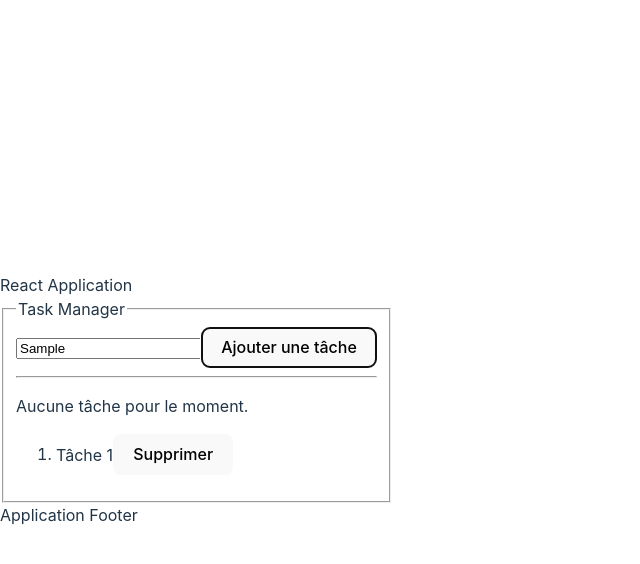
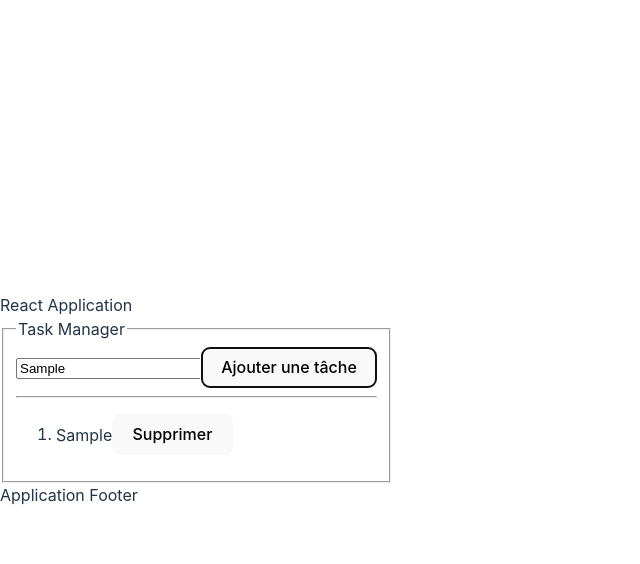
Before and after one commit to marieDLV/1.decouverte, a React (Vite) app: page / in a window 1280 px wide. Both pictures are taken after typing "Sample" into the empty fields and a click on the button "Ajouter une tâche". Shown: the top 564 px of the page, without its empty margins (0-640 px from the left). Built offline with nearby package versions, Linux system fonts and the light colour scheme.

Commit message:
Affichage dynamique conditionnel

```diff
--- a/src/components/exercice/TaskManager.jsx
+++ b/src/components/exercice/TaskManager.jsx
@@ -23,13 +23,26 @@ function TaskManager(){
             <input placeholder="Texte de la tâche" onChange={handleTaskDescriptionChange}/>
             <button onClick={handleAddTask}>Ajouter une tâche</button>
             <hr/>
-            <p>Aucune tâche pour le moment.</p>
-            <ol>
-                <li>
-                    <span>Tâche 1</span>
-                    <button>Supprimer</button>
-                </li>
-            </ol>
+            {
+              !tasks.length
+              ?
+              (<p>Aucune tâche pour le moment.</p>)
+              :
+              (
+                <ol>
+                    {
+                        tasks.map((task, index) => {
+                            return (
+                                <li key={index}>
+                                    <span>{task}</span>
+                                    <button>Supprimer</button>
+                                </li>
+                            )
+                        })
+                    }
+                </ol>
+              )
+            }
         </fieldset>
     )
 }
```
